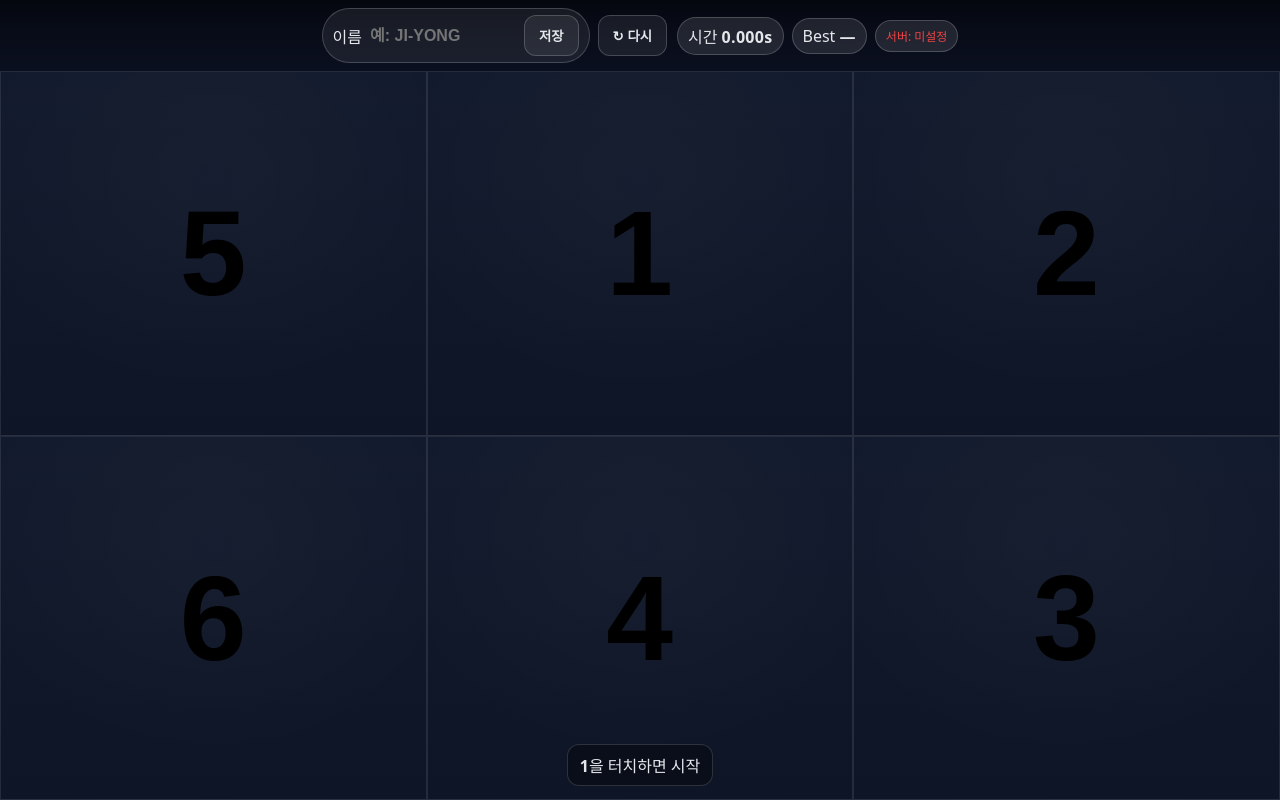
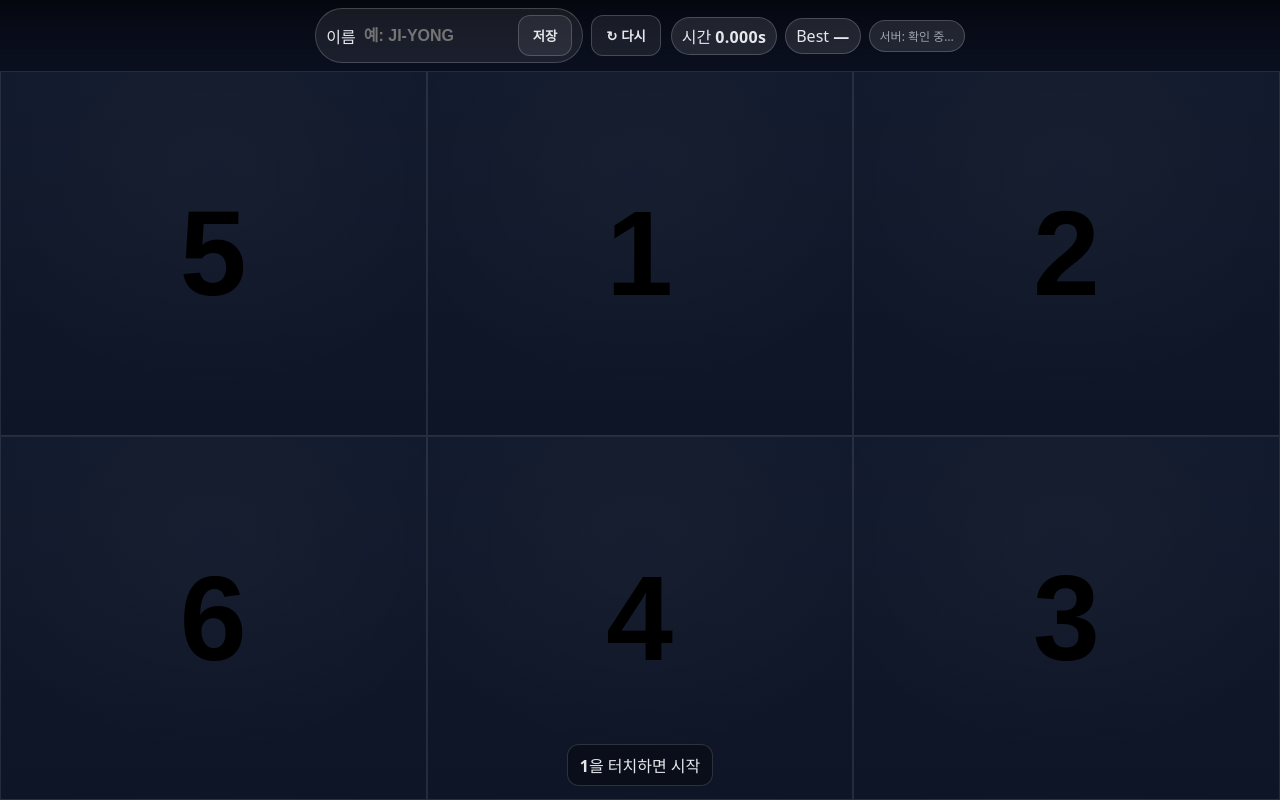
Before and after one commit to YongYongdiedie/numbergamev2, a plain HTML site: page index.html in a window 1280 px wide. Drawn offline with Linux system fonts and the light colour scheme.

Commit message:
Update index.html

```diff
--- a/index.html
+++ b/index.html
@@ -77,7 +77,7 @@
 
   <script>
     // Apps Script Web App URL (/exec로 끝나는 전체 URL)
-    const API_BASE = "PUT_YOUR_APPS_SCRIPT_WEB_APP_URL_HERE";
+    const API_BASE = "https://script.google.com/macros/s/AKfycbxbTYHvNyQMuZDfp9varU_FMgatF4ssxLFRfEhMdT-ASKhZ0jj4d3eS6MIm5qnC3hkA/exec";
 
     const $ = s => document.querySelector(s);
     const $$ = s => Array.from(document.querySelectorAll(s));
```
